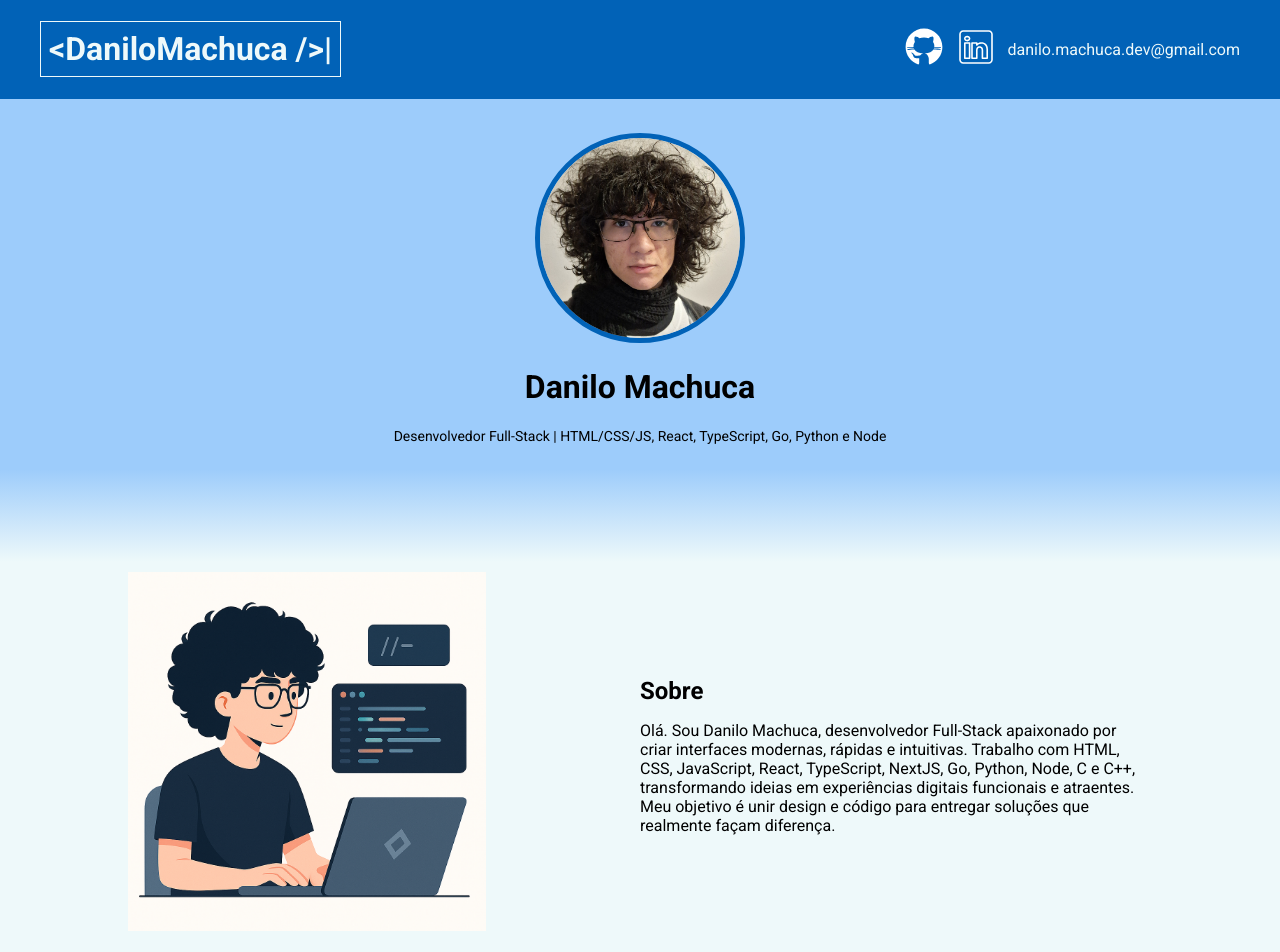
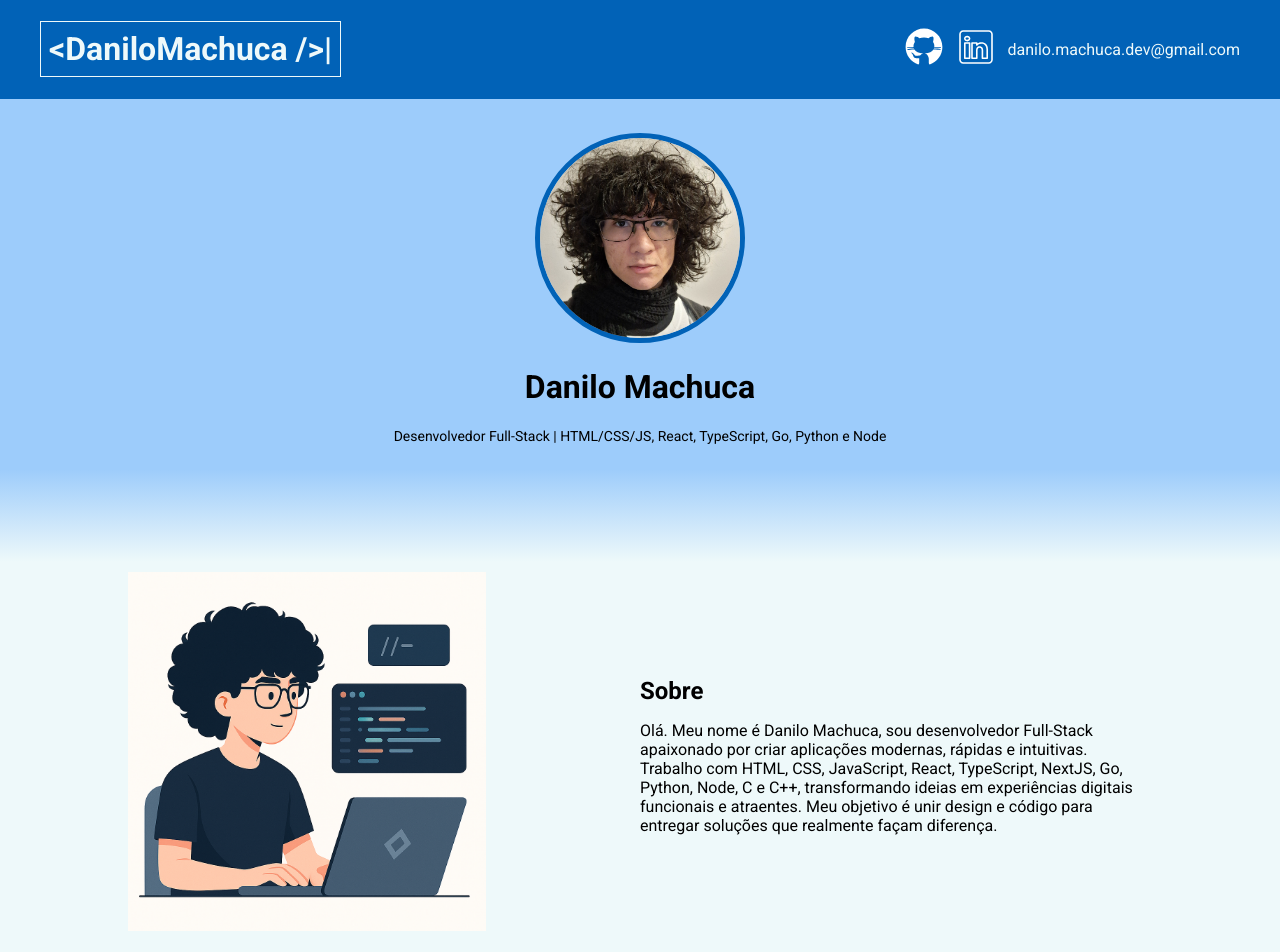
Before and after one commit to DaniloMachuca/portifolio, a React (Vite) app: page / in a window 1280 px wide. Shown: the top 952 px of the page. Built offline with nearby package versions, Linux system fonts and the light colour scheme; no server answers.

Commit message:
fix: text "sobre mim"

```diff
--- a/src/App.tsx
+++ b/src/App.tsx
@@ -33,12 +33,12 @@ function App() {
         <>
           <Title fontSize={24}>Sobre</Title>
           <p>
-            Olá. Sou Danilo Machuca, desenvolvedor Full-Stack apaixonado por
-            criar interfaces modernas, rápidas e intuitivas. Trabalho com HTML,
-            CSS, JavaScript, React, TypeScript, NextJS, Go, Python, Node, C e
-            C++, transformando ideias em experiências digitais funcionais e
-            atraentes. Meu objetivo é unir design e código para entregar
-            soluções que realmente façam diferença.
+            Olá. Meu nome é Danilo Machuca, sou desenvolvedor Full-Stack
+            apaixonado por criar aplicações modernas, rápidas e intuitivas.
+            Trabalho com HTML, CSS, JavaScript, React, TypeScript, NextJS, Go,
+            Python, Node, C e C++, transformando ideias em experiências digitais
+            funcionais e atraentes. Meu objetivo é unir design e código para
+            entregar soluções que realmente façam diferença.
           </p>
         </>
       </Section>
```
